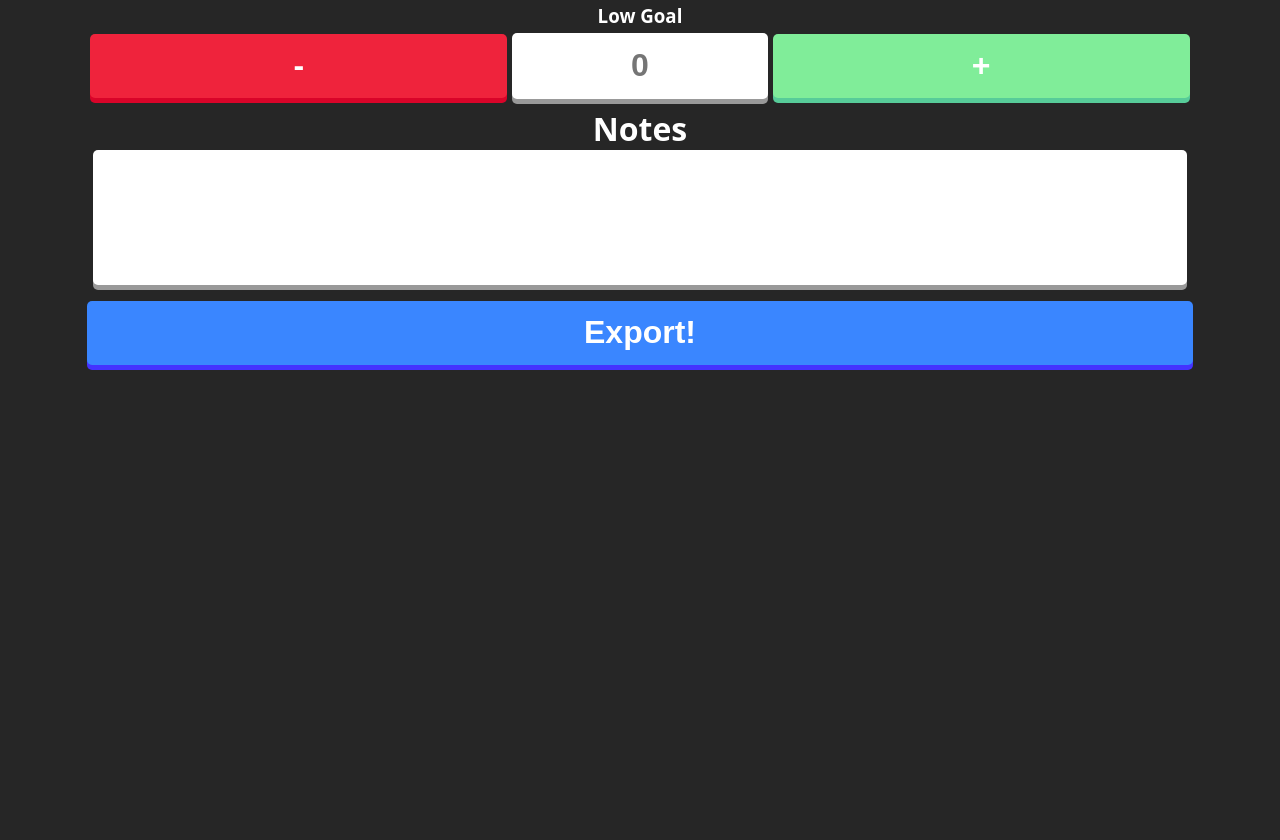
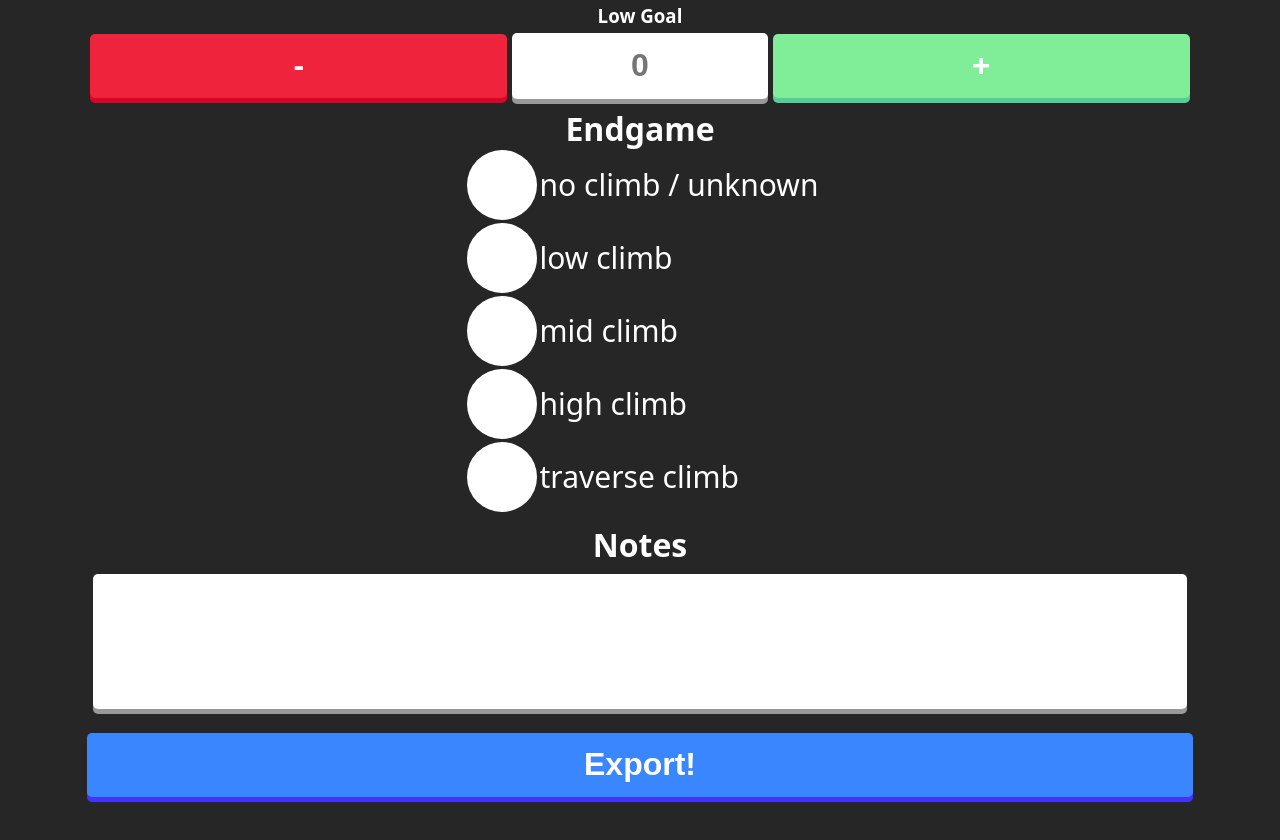
Before and after one commit to frc-2175/ScoutApp, a website: page public/index.html in a window 1280 px wide. Shown: the part 752-1592 px from the top of the page. Before the commit the page ends 1253 px from the top, so only its background shows below. Drawn offline with Linux system fonts and the light colour scheme; a web font is replaced by a local one.

Commit message:
add radio buttons :)

```diff
--- a/public/index.html
+++ b/public/index.html
@@ -252,6 +252,31 @@
 				<button class="button-3d green" onclick="increment('teleLoGoal')">+</button>
 			</div>
 		</div>
+		<h1>Endgame</h1>
+		<div class="climbboxholder">
+			<div class="climbbox">
+				<div>
+					<input id='no' type="radio" name="climbtype" value="no climb / unknown" >
+					<label  for='no'>no climb / unknown</label>
+				</div>
+				<div>
+					<input id='low' type="radio" name="climbtype" value="low climb" >
+					<label for='low'>low climb</label>
+				</div>
+				<div>
+					<input id='mid' type="radio" name="climbtype" value="mid climb" >
+					<label for='mid'>mid climb</label>
+				</div>
+				<div>
+					<input id='high' type="radio" name="climbtype" value="high climb" >
+					<label for='high'>high climb</label>
+				</div>
+				<div>
+					<input id='traverse' type="radio" name="climbtype" value="traverse climb" >
+					<label for='traverse'>traverse climb</label>
+				</div>
+			</div>
+		</div>
 		<div class="Notes">
 			<h1>Notes</h1>
 			<div>
--- a/public/style.css
+++ b/public/style.css
@@ -207,7 +207,6 @@ input[type=checkbox]:not(checked)+label::before {
 	box-shadow: 0 5px #d90429;
 	margin-right: 10px;
 	margin-left: 0px;
-	margin-left: 0px;
 }
 
 input[type=checkbox]:not(checked)+label:hover::before {
@@ -225,4 +224,77 @@ textarea {
 	border-radius: 5px;
 	box-shadow: 0 5px #999999;
 	padding: 1%;
+	margin: .5rem;
 }
+
+input[type="radio"] {
+	appearance: none;
+}
+
+input[type="radio"]:not(:checked)::before {
+	padding:0px;
+	height: 70px;
+	width: 70px;
+	content:'  ';
+	background-color:white;
+	border-radius: 100%;
+
+}
+input[type="radio"]:checked::before {
+	padding:0px;
+	height: 30px;
+	width: 30px;
+	/* font-size: 30px; */
+	line-height:0;
+	content:'  ';
+	background-color:white;
+	/* border: 9px solid plum; */
+	border-radius: 100%;
+}
+input[type="radio"]:hover::before{
+	/* padding:10px; */
+	/* border: 9px solid lightgrey; */
+	background-color:lightgrey;
+	transition: background-color 0.5s ease
+}
+#no:checked::before {
+	border: 20px solid grey;
+}
+#low:checked::before {
+	border: 20px solid #ef233c;
+}
+#mid:checked::before {
+	border: 20px solid gold;
+}
+#high:checked::before {
+	border: 20px solid #80ed99;
+}
+#traverse:checked::before {
+	border: 20px solid violet;
+}
+/* .climbbox div input[type='radio']::before {
+	display: inline-block;
+} */
+ input[type='radio']::before {
+	display: inline-block;
+}
+
+.climbbox div{
+	display:flex;
+	line-height:70px;
+	font-size: 30px;
+	height:auto;
+}
+
+.climbbox {
+	display: flex;
+	flex-direction: column;
+}
+
+.climbboxholder {
+	align-items: center;
+    display: flex;
+    flex-direction: column;
+    padding: 0;
+    margin: 0;
+}
```
